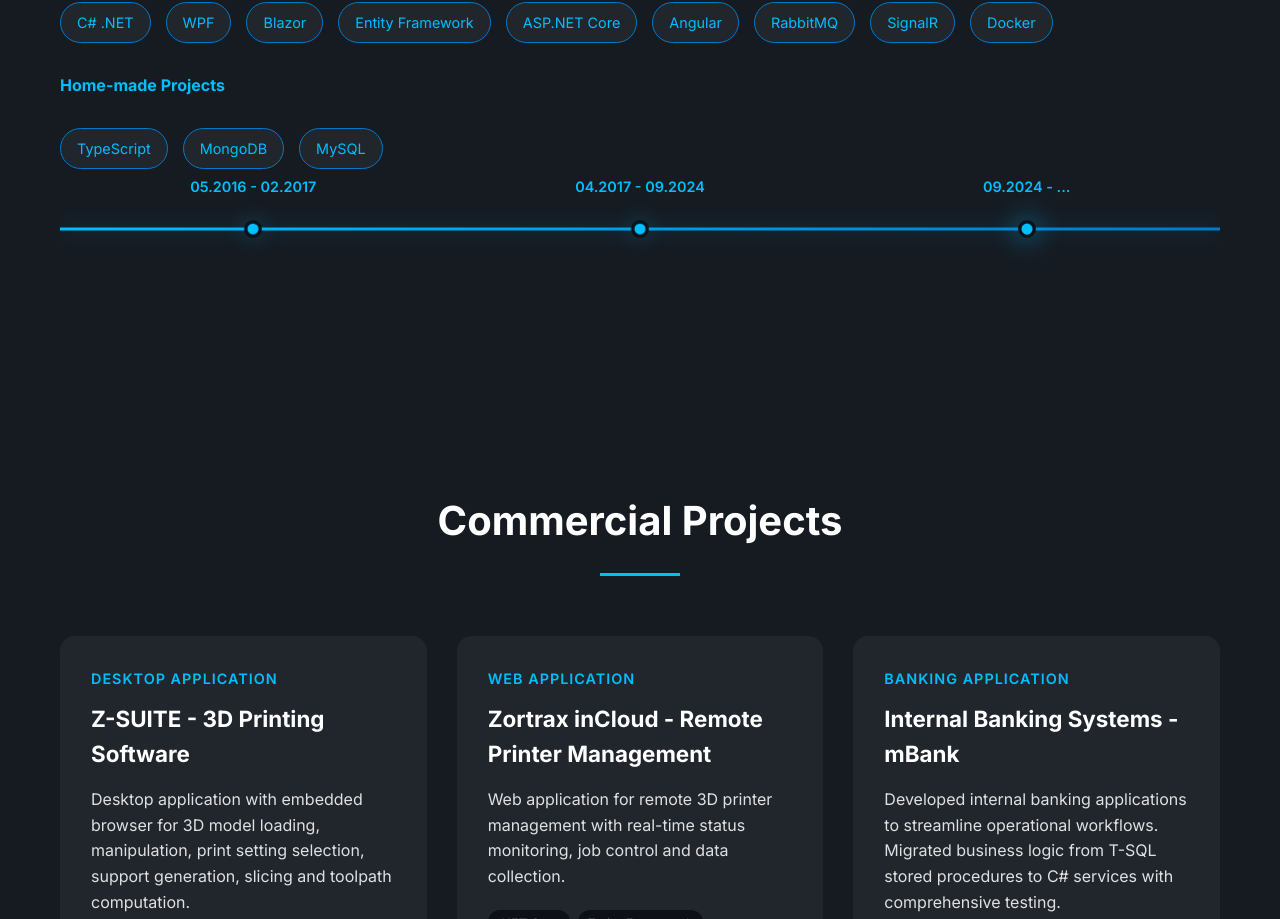
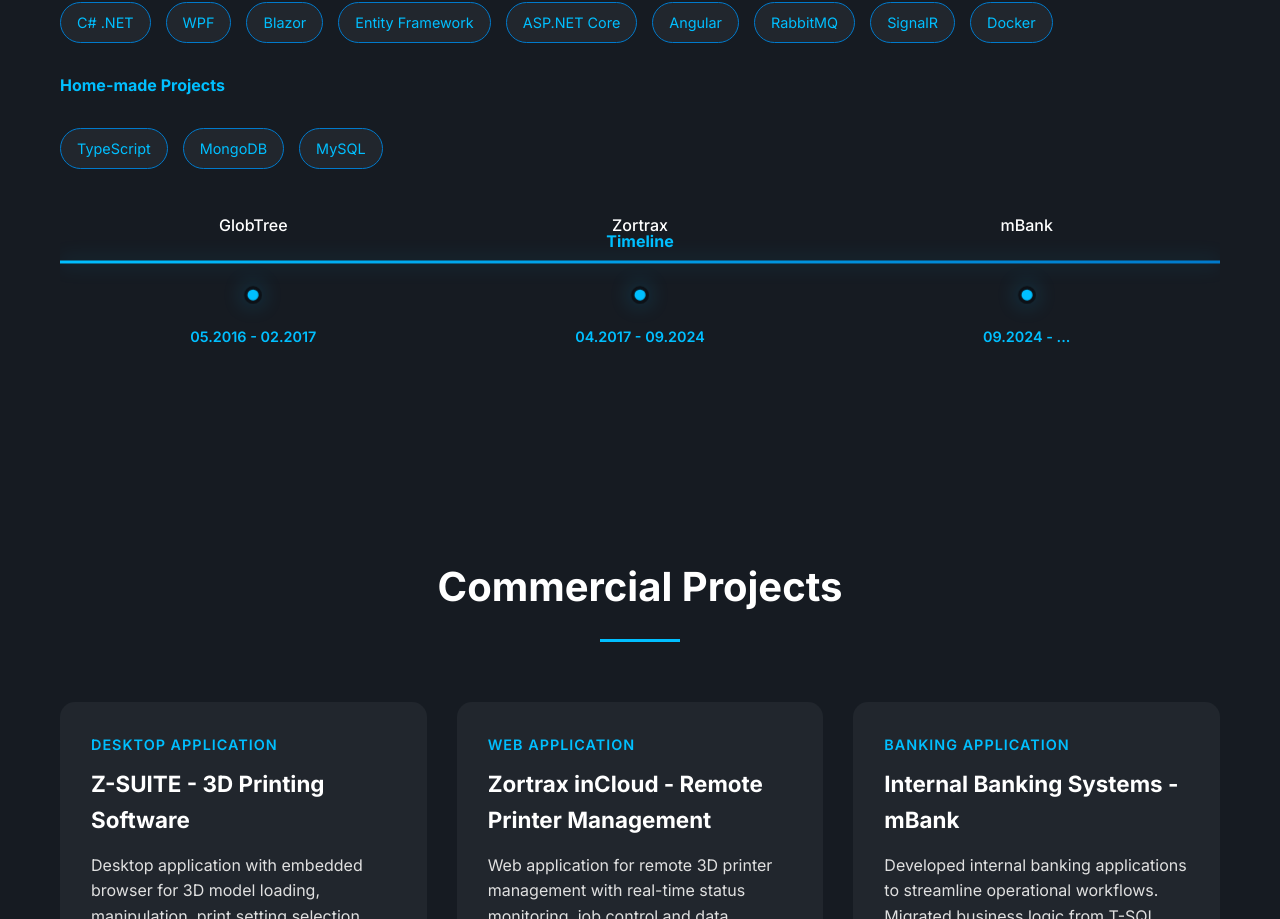
Before and after one commit to PawelWielga/dihor, a React (Vite) app: page / in a window 1280 px wide. Shown: the part 1439-2358 px from the top of the page. Built offline with nearby package versions, Linux system fonts and the light colour scheme.

Commit message:
refactor timeline layout

```diff
--- a/src/components/Timeline.jsx
+++ b/src/components/Timeline.jsx
@@ -3,18 +3,13 @@
 function Timeline() {
   return (
     <div className="timeline">
+      <h4 className="timeline-header">Timeline</h4>
       <div className="timeline-container">
-        {timeline.map(({ date, company, current }, index) => (
-          <div
-            key={index}
-            className={`timeline-item${current ? ' current' : ''}`}
-          >
+        {timeline.map(({ date, company }, index) => (
+          <div key={index} className="timeline-item">
+            <div className="company">{company}</div>
             <div className="timeline-dot" />
-            {current && <div className="current-label">CURRENT</div>}
-            <div className="timeline-content">
-              <div className="company">{company}</div>
-              <div className="date">{date}</div>
-            </div>
+            <div className="date">{date}</div>
           </div>
         ))}
       </div>
--- a/src/index.css
+++ b/src/index.css
@@ -701,33 +701,18 @@
             animation: pulse 2s infinite;
         }
 
-        .current .timeline-dot {
-            background: var(--accent-cyan);
-            box-shadow: 0 0 25px rgba(0, 191, 255, 0.8);
+        .timeline-header {
+            text-align: center;
+            color: var(--accent-cyan);
+            margin-bottom: 40px;
         }
 
-        .timeline-content {
+        .company {
             position: absolute;
             top: -80px;
             left: 50%;
             transform: translateX(-50%);
             width: 140px;
-            transition: all 0.3s ease;
-        }
-
-        .timeline-item:hover .timeline-content {
-            transform: translateX(-50%) translateY(-5px);
-        }
-
-        .date {
-            font-size: 0.9rem;
-            font-weight: 600;
-            color: var(--accent-cyan);
-            margin-top: 5px;
-            white-space: nowrap;
-        }
-
-        .company {
             font-size: 1rem;
             color: var(--text-primary);
             font-weight: 500;
@@ -739,25 +724,15 @@
             color: var(--accent-cyan);
         }
 
-        .current .date {
-            color: var(--accent-cyan);
-        }
-
-        .current .company {
-            color: var(--text-primary);
-            font-weight: 600;
-        }
-
-        .current-label {
+        .date {
             position: absolute;
-            top: -110px;
+            top: calc(50% + 30px);
             left: 50%;
             transform: translateX(-50%);
-            font-size: 0.7rem;
-            font-weight: 700;
+            font-size: 0.9rem;
+            font-weight: 600;
             color: var(--accent-cyan);
-            letter-spacing: 1px;
-            opacity: 0.8;
+            white-space: nowrap;
         }
 
         @keyframes pulse {
@@ -779,10 +754,6 @@
                 min-width: 600px;
             }
 
-            .timeline-content {
-                width: 120px;
-                font-size: 0.9rem;
-            }
 
             .date {
                 font-size: 0.8rem;
@@ -798,9 +769,6 @@
                 min-width: 500px;
             }
 
-            .timeline-content {
-                width: 100px;
-            }
 
             .date {
                 font-size: 0.75rem;
--- a/src/timeline.json
+++ b/src/timeline.json
@@ -1,5 +1,5 @@
 [
   { "date": "05.2016 - 02.2017", "company": "GlobTree", "website": "https://globtree.pl/" },
   { "date": "04.2017 - 09.2024", "company": "Zortrax", "website": "https://zortrax.com/" },
-  { "date": "09.2024 - ...", "company": "mBank", "website": "https://www.mbank.pl/", "current": true }
+  { "date": "09.2024 - ...", "company": "mBank", "website": "https://www.mbank.pl/" }
 ]
```
